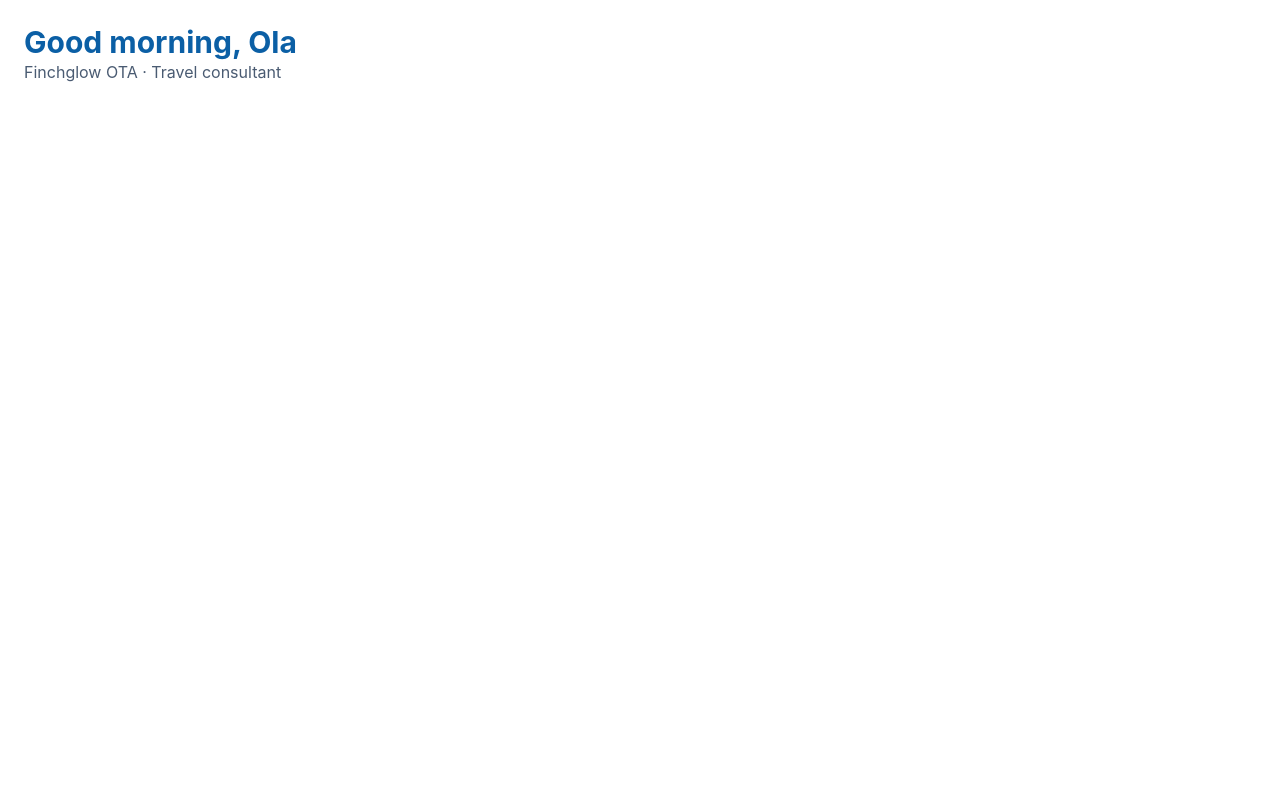
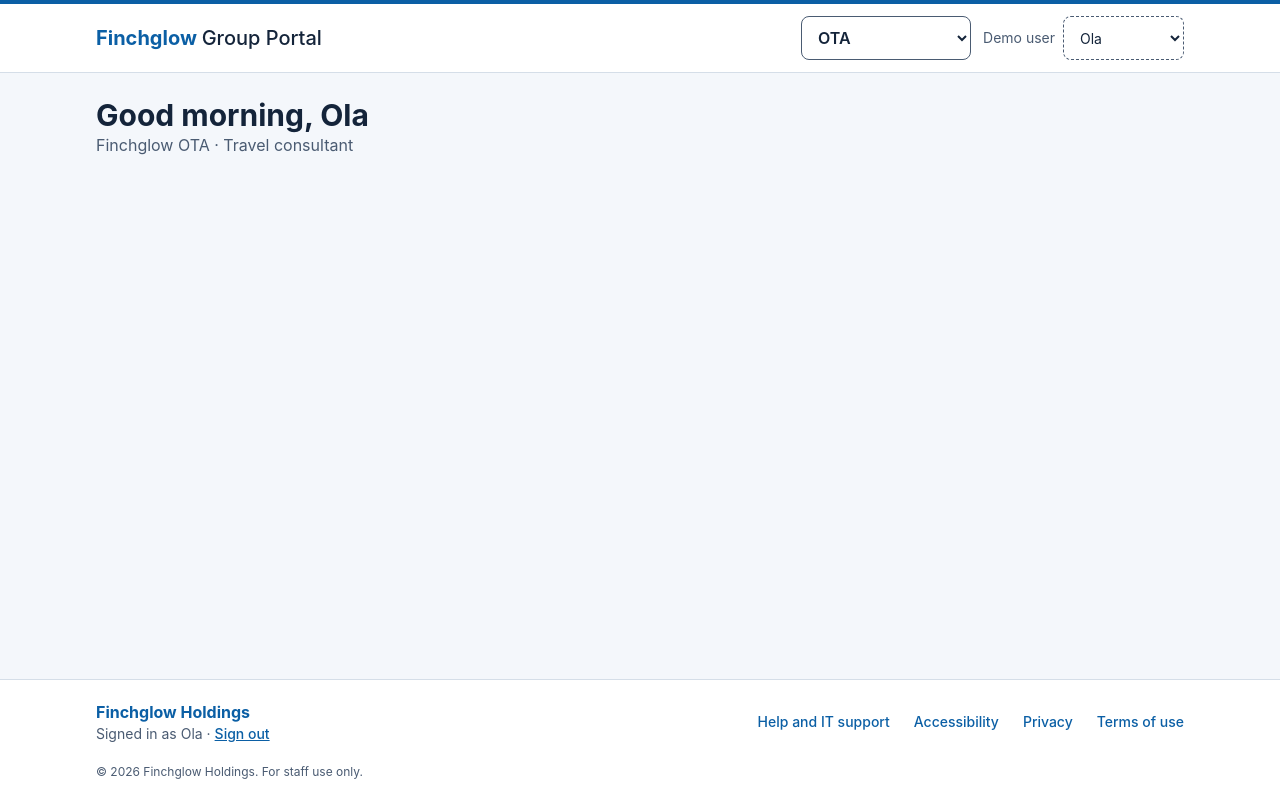
Before and after one commit to Habiboyewo/finchglow-portal, a React (Vite) app: page / in a window 1280 px wide. Built offline with nearby package versions, Linux system fonts and the light colour scheme.

Commit message:
header, footer and app shell

```diff
--- a/src/App.tsx
+++ b/src/App.tsx
@@ -1,4 +1,5 @@
 import { useState } from "react";
+import { AppShell } from "./components/layout/AppShell";
 import { usePortal } from "./context/portalContext";
 import { getGreeting } from "./utils/greeting";
 
@@ -7,13 +8,13 @@ export default function App() {
   const [hour] = useState(() => new Date().getHours());
 
   return (
-    <main className="p-6">
-      <h1 className="text-3xl font-bold text-accent">
+    <AppShell>
+      <h1 className="text-3xl font-bold">
         {getGreeting(hour)}, {user.name.split(" ")[0]}
       </h1>
       <p className="text-muted">
         Finchglow {company.name} · {role.label}
       </p>
-    </main>
+    </AppShell>
   );
 }
--- /dev/null
+++ b/src/components/layout/AppShell.tsx
@@ -0,0 +1,21 @@
+import type { ReactNode } from "react";
+import { Footer } from "./Footer";
+import { Header } from "./Header";
+import { SkipLink } from "./SkipLink";
+
+export function AppShell({ children }: { children: ReactNode }) {
+  return (
+    <div className="flex min-h-screen flex-col bg-bg text-fg">
+      <SkipLink />
+      <Header />
+      <main
+        id="main"
+        tabIndex={-1}
+        className="mx-auto w-full max-w-6xl flex-1 px-4 py-6 sm:px-8"
+      >
+        {children}
+      </main>
+      <Footer />
+    </div>
+  );
+}
--- /dev/null
+++ b/src/components/layout/Footer.tsx
@@ -0,0 +1,42 @@
+import { usePortal } from "../../context/portalContext";
+
+const footerLinks = [
+  "Help and IT support",
+  "Accessibility",
+  "Privacy",
+  "Terms of use",
+];
+
+export function Footer() {
+  const { user } = usePortal();
+
+  return (
+    <footer className="border-t border-line bg-surface">
+      <div className="mx-auto flex max-w-6xl flex-wrap items-center gap-4 px-4 py-5 sm:px-8">
+        <div>
+          <p className="font-bold text-accent">Finchglow Holdings</p>
+          <p className="text-sm text-muted">
+            Signed in as {user.name} ·{" "}
+            <a href="#" className="font-medium text-accent underline">
+              Sign out
+            </a>
+          </p>
+        </div>
+        <nav aria-label="Footer" className="flex flex-wrap gap-x-6 sm:ml-auto">
+          {footerLinks.map((label) => (
+            <a
+              key={label}
+              href="#"
+              className="py-2 text-sm font-medium text-accent hover:underline"
+            >
+              {label}
+            </a>
+          ))}
+        </nav>
+      </div>
+      <div className="mx-auto max-w-6xl px-4 pb-5 text-xs text-muted sm:px-8">
+        © 2026 Finchglow Holdings. For staff use only.
+      </div>
+    </footer>
+  );
+}
--- /dev/null
+++ b/src/components/layout/Header.tsx
@@ -0,0 +1,18 @@
+import { CompanySwitcher } from "./CompanySwitcher";
+import { DemoUserPicker } from "./DemoUserPicker";
+
+export function Header() {
+  return (
+    <header className="border-b border-t-4 border-b-line border-t-accent bg-surface">
+      <div className="mx-auto flex max-w-6xl flex-wrap items-center gap-4 px-4 py-3 sm:px-8">
+        <p className="text-xl font-bold text-accent">
+          Finchglow <span className="font-medium text-fg">Group Portal</span>
+        </p>
+        <div className="ml-auto flex flex-wrap items-center gap-3">
+          <CompanySwitcher />
+          <DemoUserPicker />
+        </div>
+      </div>
+    </header>
+  );
+}
```
